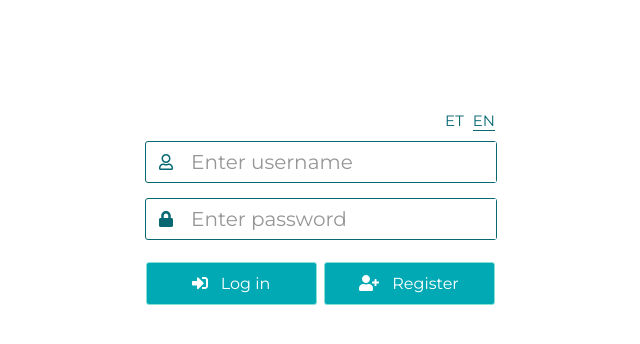
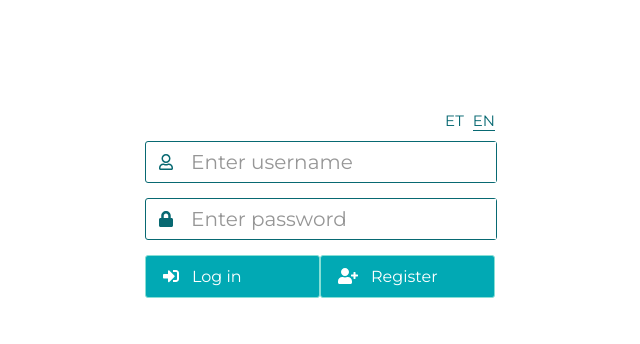
Before and after one commit to maarikamarkus/toDoApp, a Vue app in the folder frontend/: page / in a window 1280 px wide. Shown: the top 344 px of the page, without its empty margins (320-960 px from the left). Built offline with nearby package versions, Linux system fonts and the light colour scheme.

Commit message:
edited login page button alignment, should look nicer on different devices

```diff
--- a/frontend/package.json
+++ b/frontend/package.json
@@ -31,8 +31,10 @@
     "eslint-config-airbnb-base": "^14.2.0",
     "eslint-plugin-import": "^2.22.0",
     "eslint-plugin-vue": "^6.2.2",
+    "node-sass": "^4.14.1",
     "pug": "^3.0.0",
     "pug-plain-loader": "^1.0.0",
+    "sass-loader": "^10.0.1",
     "vue-cli-plugin-i18n": "~1.0.1",
     "vue-template-compiler": "^2.6.11"
   },
--- a/frontend/src/components/Items.vue
+++ b/frontend/src/components/Items.vue
@@ -110,7 +110,7 @@ export default {
 };
 </script>
 
-<style>
+<style lang="scss">
 .listRow {
     cursor: pointer;
     padding-bottom: 5px;
--- a/frontend/src/components/Login.vue
+++ b/frontend/src/components/Login.vue
@@ -142,7 +142,6 @@ export default {
 
 .formRow {
     display: flex;
-    flex-wrap: wrap;
     align-items: stretch;
     width: 100%;
     height: 40px;
@@ -171,13 +170,15 @@ export default {
 }
 
 .loginOuter {
-    display: inline-block;
-    text-align: center;
+    display: flex;
     margin-top: 7px;
     width: 100%;
 }
 
 .button {
+    display: flex;
+    flex-wrap: wrap;
+    width: 50%;
     cursor: pointer;
     color: white;
     padding: 11px 17px 11px 17px;
@@ -185,15 +186,6 @@ export default {
     border-radius: 3px;
     background-color: #01a9b4;
     transition: all 0.5s ease;
-}
-
-.left, .right {
-    display: inline-block;
-    width: 135px;
-}
-
-.left {
-    margin-right: 7px;
 }
 
 .button:hover, .formRow:hover {
```
Also changed, not shown: 1 other file (tests, documents, lock files or other folders).
